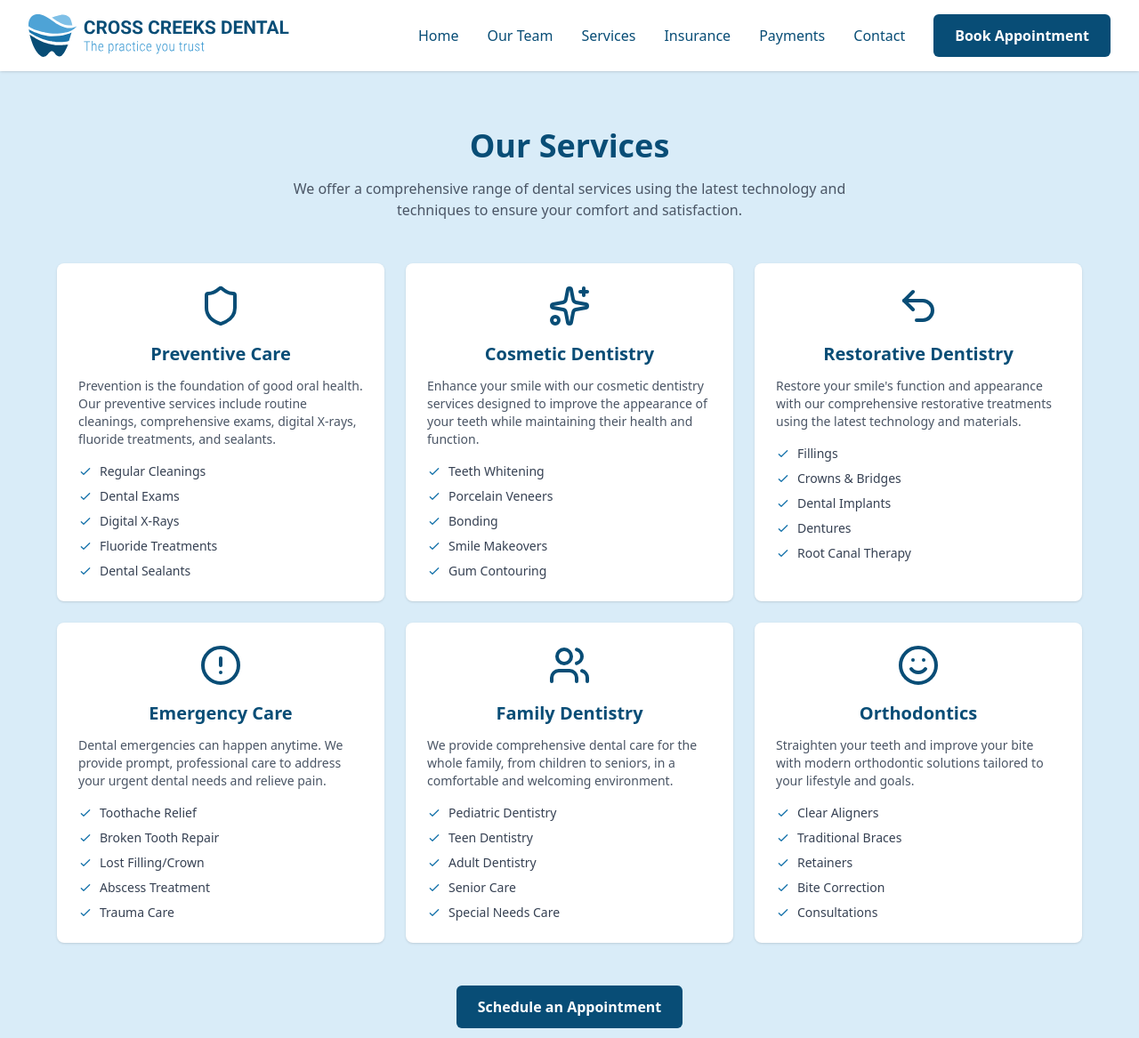
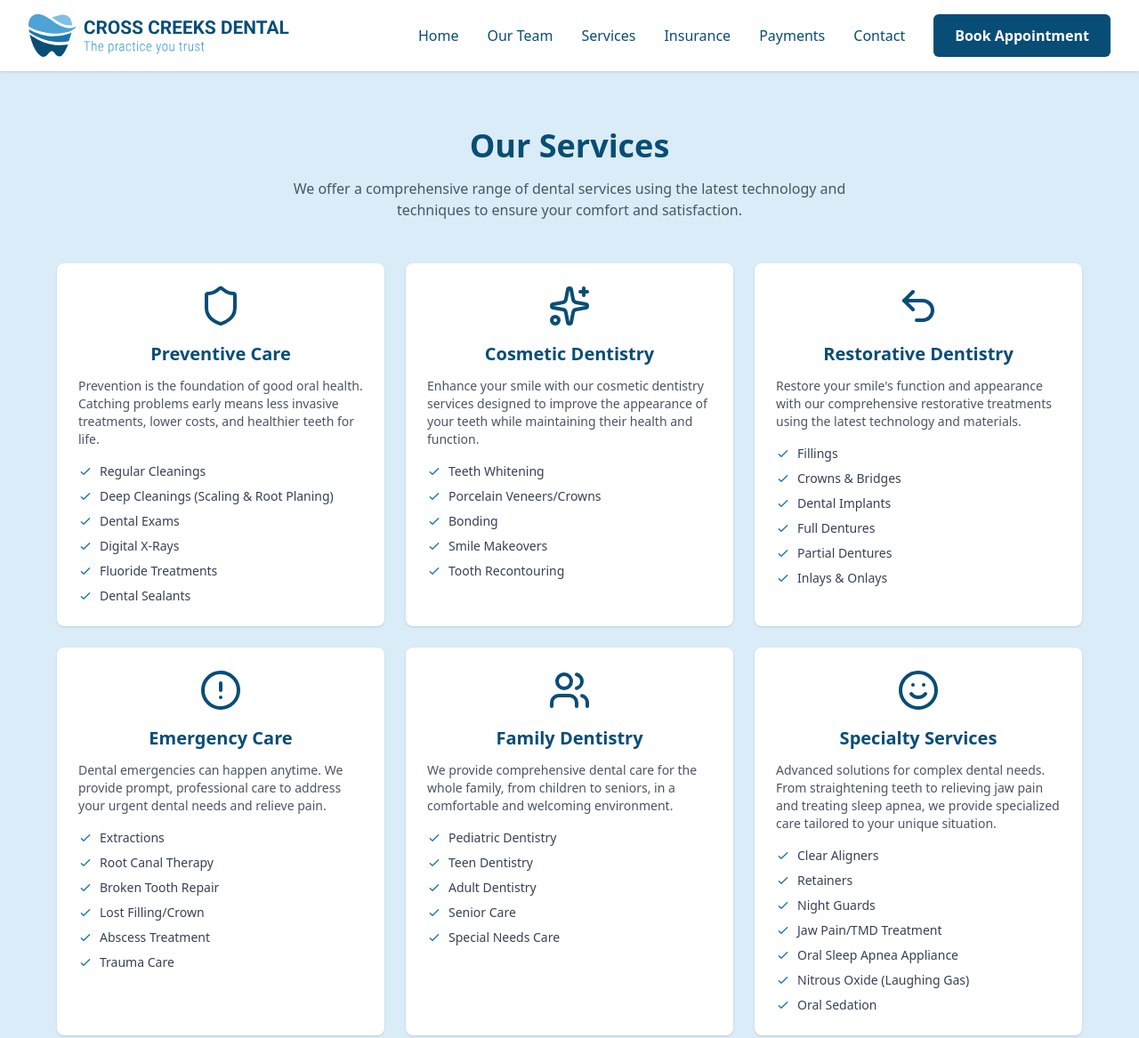
Before and after one commit to rquellh/cross-creeks-dental, an Astro site: page /services in a window 1280 px wide. Shown: the top 1167 px of the page at 89% size. Built offline with nearby package versions, Linux system fonts and the light colour scheme; Astro itself is replaced by a stand-in of ours.

Commit message:
feat: services and contact page updates (#18)
Co-authored-by: Ryan Quellhorst <ryan@deeplens.ai>

```diff
--- a/src/components/ContactPage.tsx
+++ b/src/components/ContactPage.tsx
@@ -185,7 +185,7 @@ export default function ContactPage() {
               </Button>
 
               {formStatus === 'success' && (
-                <p className="text-green-600 text-center"><span className='font-bold'>We got your message!</span> Our team will get back to you during our next business day (Mon-Thurs, 8am-5pm). Need to talk sooner? Give us a call at (614) 866-2895.</p>
+                <p className="text-green-600 text-center"><span className='font-bold'>We got your message! </span>Our team will get back to you during our next business day (Mon-Thurs, 8am-5pm). Current patients with a dental emergency? Call (614) 866-2895 and follow the prompts for urgent assistance.</p>
               )}
 
               {formStatus === 'error' && (
--- a/src/data/servicesDetail.json
+++ b/src/data/servicesDetail.json
@@ -2,10 +2,10 @@
   {
     "id": "preventive-care",
     "title": "Preventive Care",
-    "description": "Prevention is the foundation of good oral health. Our preventive services include routine cleanings, comprehensive exams, digital X-rays, fluoride treatments, and sealants.",
+    "description": "Prevention is the foundation of good oral health. Catching problems early means less invasive treatments, lower costs, and healthier teeth for life.",
     "icon": "Shield",
     "image": "/images/services/preventive.png",
-    "items": ["Regular Cleanings", "Dental Exams", "Digital X-Rays", "Fluoride Treatments", "Dental Sealants"]
+    "items": ["Regular Cleanings", "Deep Cleanings (Scaling & Root Planing)", "Dental Exams", "Digital X-Rays", "Fluoride Treatments", "Dental Sealants"]
   },
   {
     "id": "cosmetic-dentistry",
@@ -13,7 +13,7 @@
     "description": "Enhance your smile with our cosmetic dentistry services designed to improve the appearance of your teeth while maintaining their health and function.",
     "icon": "Sparkles",
     "image": "/images/services/cosmetic.png",
-    "items": ["Teeth Whitening", "Porcelain Veneers", "Bonding", "Smile Makeovers", "Gum Contouring"]
+    "items": ["Teeth Whitening", "Porcelain Veneers/Crowns", "Bonding", "Smile Makeovers", "Tooth Recontouring"]
   },
   {
     "id": "restorative-dentistry",
@@ -21,7 +21,7 @@
     "description": "Restore your smile's function and appearance with our comprehensive restorative treatments using the latest technology and materials.",
     "icon": "Undo2",
     "image": "/images/services/restorative.png",
-    "items": ["Fillings", "Crowns & Bridges", "Dental Implants", "Dentures", "Root Canal Therapy"]
+    "items": ["Fillings", "Crowns & Bridges", "Dental Implants", "Full Dentures", "Partial Dentures", "Inlays & Onlays"]
   },
   {
     "id": "emergency-care",
@@ -29,7 +29,7 @@
     "description": "Dental emergencies can happen anytime. We provide prompt, professional care to address your urgent dental needs and relieve pain.",
     "icon": "AlertCircle",
     "image": "/images/services/emergency.png",
-    "items": ["Toothache Relief", "Broken Tooth Repair", "Lost Filling/Crown", "Abscess Treatment", "Trauma Care"]
+    "items": ["Extractions", "Root Canal Therapy", "Broken Tooth Repair", "Lost Filling/Crown", "Abscess Treatment", "Trauma Care"]
   },
   {
     "id": "family-dentistry",
@@ -40,11 +40,11 @@
     "items": ["Pediatric Dentistry", "Teen Dentistry", "Adult Dentistry", "Senior Care", "Special Needs Care"]
   },
   {
-    "id": "orthodontics",
-    "title": "Orthodontics",
-    "description": "Straighten your teeth and improve your bite with modern orthodontic solutions tailored to your lifestyle and goals.",
+    "id": "specialty-services",
+    "title": "Specialty Services",
+    "description": "Advanced solutions for complex dental needs. From straightening teeth to relieving jaw pain and treating sleep apnea, we provide specialized care tailored to your unique situation.",
     "icon": "Smile",
     "image": "/images/services/orthodontics.png",
-    "items": ["Clear Aligners", "Traditional Braces", "Retainers", "Bite Correction", "Consultations"]
+    "items": ["Clear Aligners", "Retainers", "Night Guards", "Jaw Pain/TMD Treatment", "Oral Sleep Apnea Appliance", "Nitrous Oxide (Laughing Gas)", "Oral Sedation"]
   }
 ]
```
